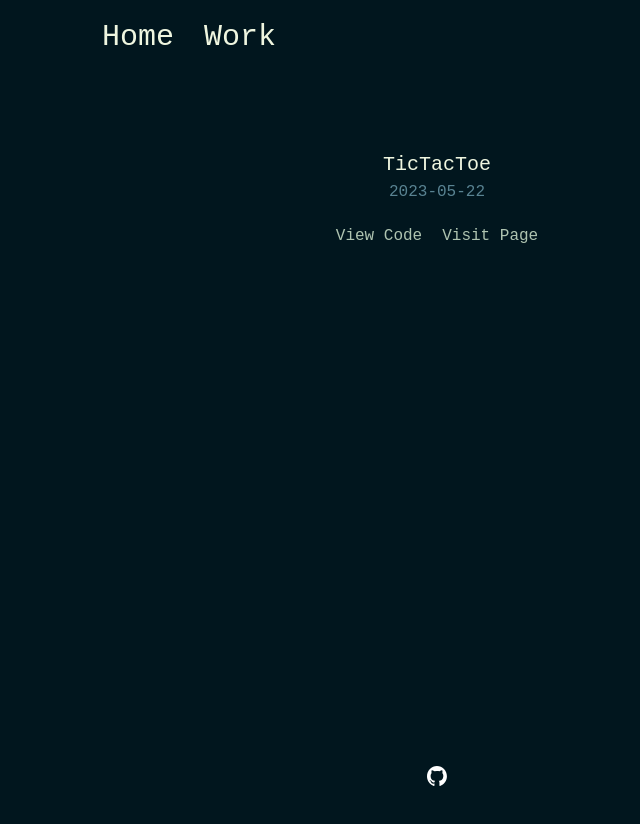
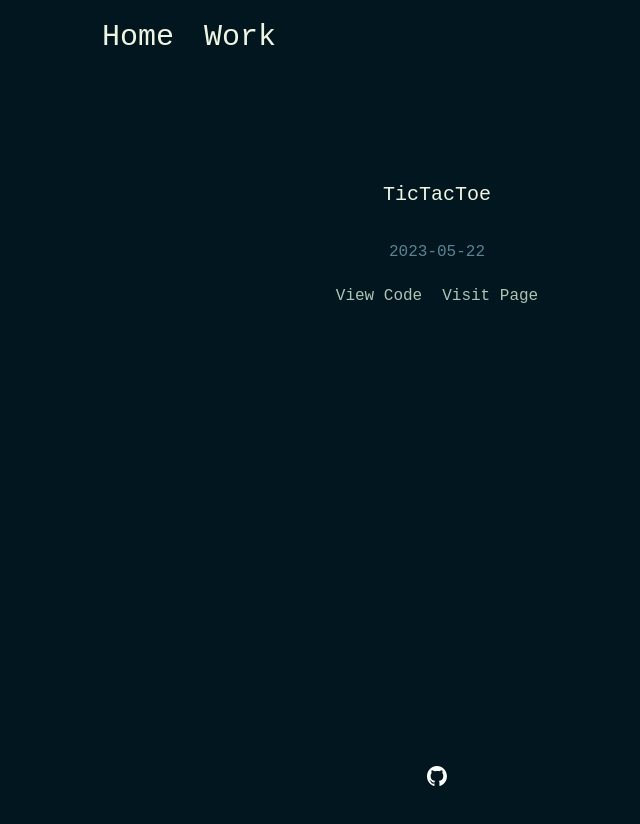
Before and after one commit to christianrang/portfolio-site, a Next.js app: page /work/tictactoe in a window 1280 px wide. Shown: the top 824 px of the page, without its empty margins (203-843 px from the left). Built offline with nearby package versions, Linux system fonts and the light colour scheme.

Commit message:
chore: clean up work cards

```diff
--- a/components/work/cards.tsx
+++ b/components/work/cards.tsx
@@ -56,7 +56,6 @@ const WorkCard = ({ workInfo }: WorkCardProps) => {
                         <Link href={workInfo.seeMoreLink}>{workInfo.name}</Link>
                     </div>
                 </h1>
-                {workInfo.tldr}
                 <div className={styles.footer}>
                     {workInfo.tags ? (
                         <WorkCardTag tags={workInfo.tags} />
--- a/styles/Work.module.css
+++ b/styles/Work.module.css
@@ -49,8 +49,7 @@
 
 .header {
     font-size: 20px;
-    margin: 0px;
-    margin-bottom: 0px;
+    margin: 30px;
     color: var(--primary-text-color);
 }
 
```
